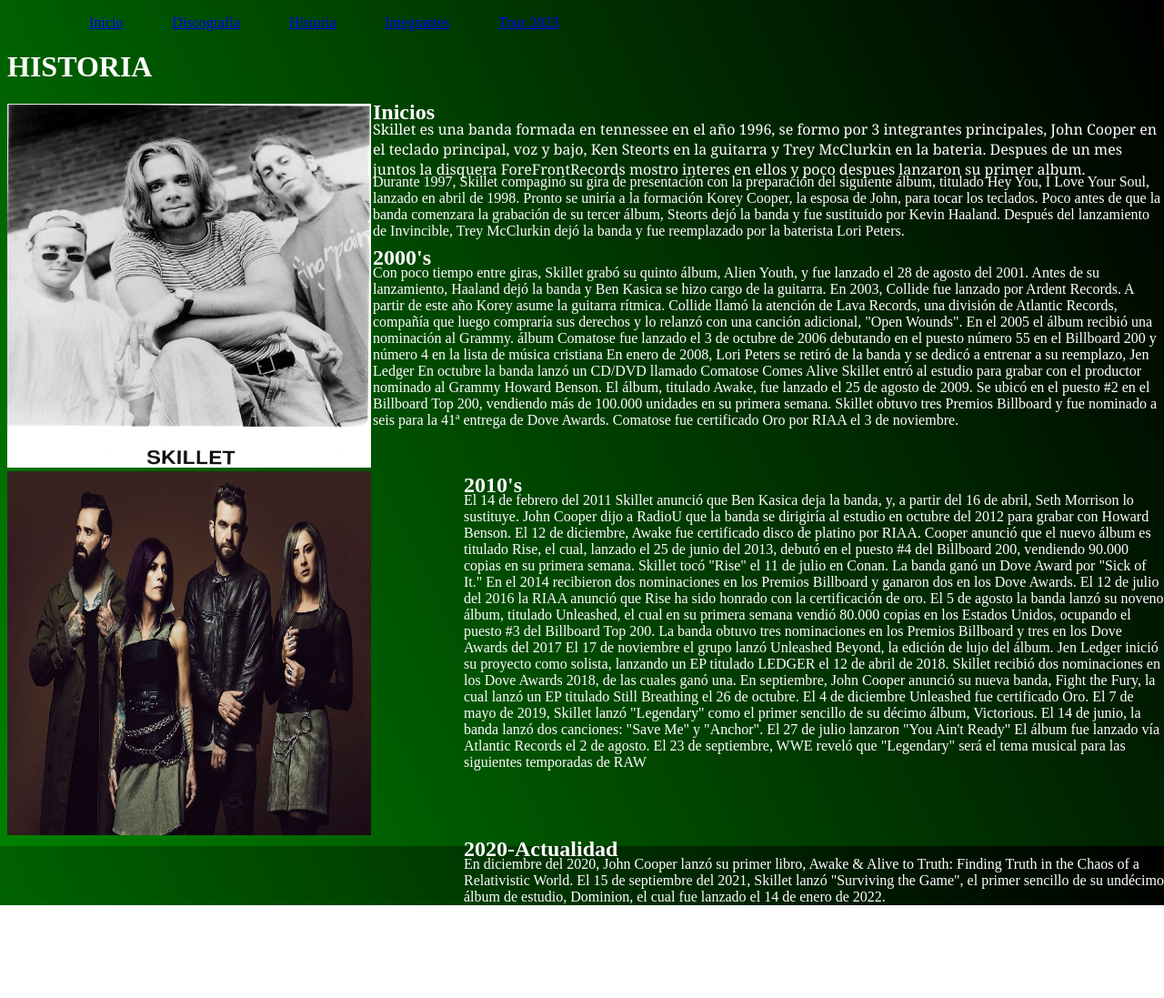
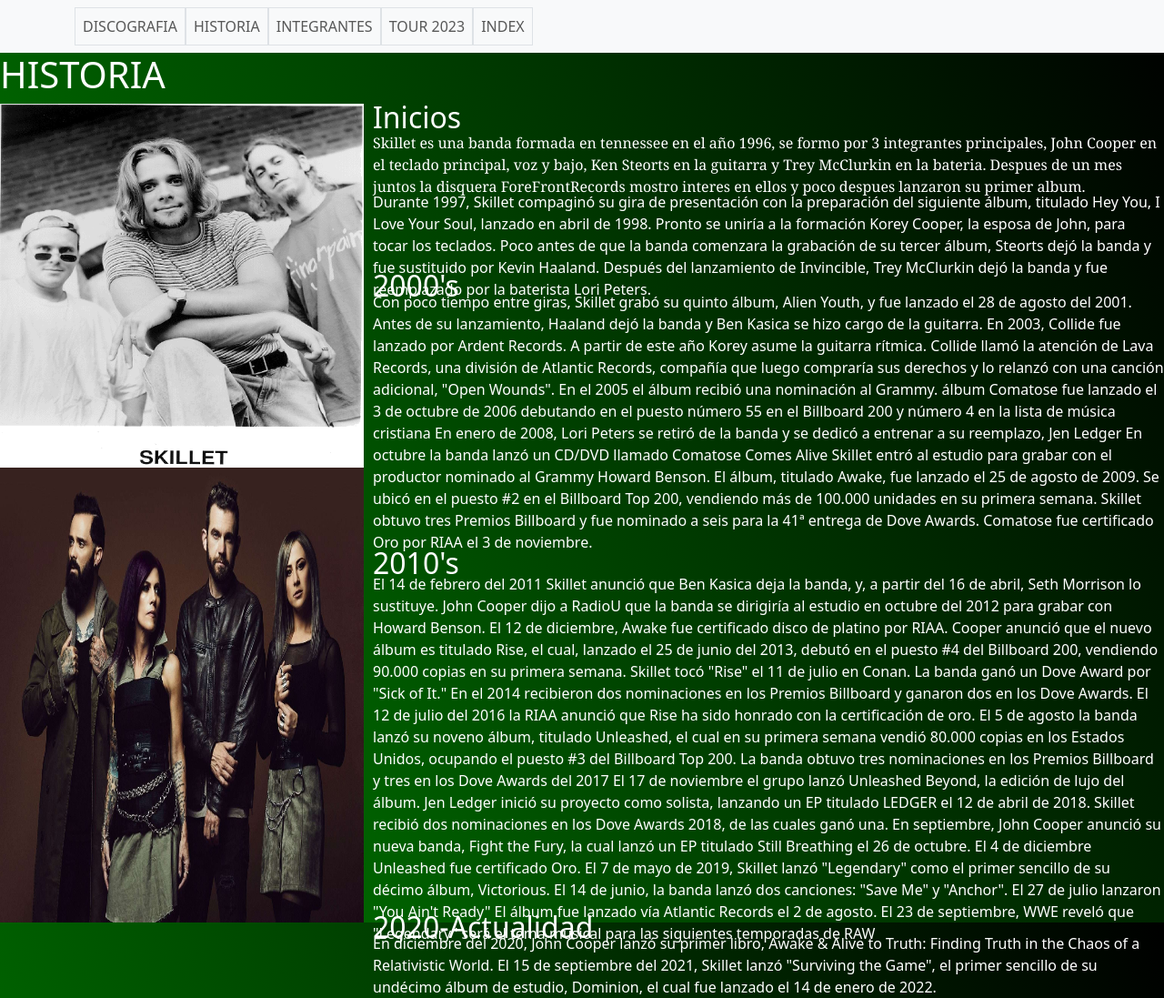
Before and after one commit to frano03/preentrega-parte-dos, a plain HTML site: page paginas/historia.html in a window 1280 px wide. Shown: the whole page at 91% size. Before the commit the page ends 995 px from the top, so only its background shows below. Drawn offline with nearby package versions, Linux system fonts and the light colour scheme.

Commit message:
bootstrap

```diff
--- a/css/styles.css
+++ b/css/styles.css
@@ -23,20 +23,20 @@
 .intro-text{
      color: white;
     position: absolute;
-    bottom: 450px; left: 610px;
+    bottom: 440px; left: 610px;
     font-size: large;
     font-family: Cambria, Cochin, Georgia, Times, 'Times New Roman', serif;
 }
 .intro-text-2{
      color: white;
     position: absolute;
-    bottom: 430px; left: 610px;
+    bottom: 390px; left: 610px;
     font-size: large;
 }
 .formtext{
      color: white;
     position: absolute;
-    left: 643px; top: 200px;
+    left: 643px; top: 230px;
 }
 #ig{
     width: 25px;
@@ -54,7 +54,7 @@
 #nombre{
      color: black;
     position: absolute;
-    left: 643px; top: 275px;
+    left: 643px; top: 278px;
 }
 #email{
      color: white;
@@ -64,7 +64,7 @@
 #mail{
      color: black;
     position: absolute;
-    left: 643px; top: 320px;
+    left: 643px; top: 325px;
 }
 #password{
     color: white;
@@ -74,7 +74,7 @@
 #contrasena{
     color: black;
     position: absolute;
-    left: 643px; top: 365px;
+    left: 643px; top: 370px;
 }
 #origen{
     color: white;
@@ -84,7 +84,7 @@
 #pais{
     color: black;
     position: absolute;
-    left: 643px; top: 410px;
+    left: 643px; top: 415px;
 }
 #genero{
     color: white;
@@ -130,7 +130,7 @@
     display: flex;
     flex-wrap: wrap;
     justify-content: space-between;
-    padding: 5px;
+    padding: 1px;
 }
 #disco-1{
     width: 225px;
@@ -256,7 +256,7 @@
 #img-1{
 
     width: 400px;
-    height: 400px;
+    height: 500px;
 }
 #img-2{
     width: 400px;
@@ -269,51 +269,51 @@
 .inicio-texto{
     position: absolute;
     left: 410px;
-    top: 90px;
+    top: 110px;
     color: white;
 }
 .texto-inicial{
     position: absolute;
     left: 410px;
-    top: 115px;
+    top: 145px;
     color: white;
 }
 .texto-medio{
     position: absolute;
     left: 410px;
-    top: 175px;
+    top: 210px;
     color: white;
 }
 .texto-2000{
     position: absolute;
     left: 410px;
-    top: 250px;
+    top: 295px;
     color: white;
 }
 .texto-2000-2{
     position: absolute;
     left: 410px;
-    top: 275px;
+    top: 320px;
     color: white;
 }
 .texto-2010{
     position: absolute;
-    left: 510px; top: 500px;
+    left: 410px; top: 600px;
     color: white;
 }
 .texto-2010-2{
     position: absolute;
-    left: 510px; top: 525px;
+    left: 410px; top: 630px;
     color: white;
 }
 .intro-2020{
     position: absolute;
-    left: 510px; top: 900px;
+    left: 410px; top: 1000px;
     color: white;
 }
 .texto-2020-2{
     position: absolute;
-    left: 510px; top: 925px;
+    left: 410px; top: 1025px;
     color: white;
 }
 /* pagina integrantes*/
--- a/paginas/historia.html
+++ b/paginas/historia.html
@@ -4,20 +4,31 @@
     <meta charset="UTF-8">
     <meta name="viewport" content="width=device-width, initial-scale=1.0">
     <title>Historia de la banda</title>
+    <link href="https://cdn.jsdelivr.net/npm/bootstrap@5.3.1/dist/css/bootstrap.min.css" rel="stylesheet" integrity="sha384-4bw+/aepP/YC94hEpVNVgiZdgIC5+VKNBQNGCHeKRQN+PtmoHDEXuppvnDJzQIu9" crossorigin="anonymous">
+    <!-- link del css -->
     <link rel="stylesheet" href="../css/styles.css">
 </head>
 <body>
     <header>
-        <nav>
-        <ul><!-- menu de navegacion -->
-            <li><a href="../index.html">Inicio</a></li>
-            <li><a href="discografia.html">Discografia</a></li>
-            <li><a href="historia.html">Historia</a></li>
-            <li><a href="integrantes.html">Integrantes</a></li>
-            <li><a href="tour-2023.html">Tour 2023</a></li>
-        </ul>
+        <nav class="navbar navbar-expand-lg bg-dark bg-body-tertiary ">
+            <div class="container">
+                <button class="navbar-toggler" type="button" data-bs-toggle="collapse" data-bs-target="#navbarNavAltMarkup"
+                aria-controls="navbarNavAltMarkup" aria-expanded="false" aria-label="Toggle navigation">
+                <span class="navbar-toggler-icon"></span>
+              </button>
+              <div class="collapse navbar-collapse" id="navbarNavAltMarkup">
+                <div class="navbar-nav">
+                  <a class="nav-link letra border" href="discografia.html">DISCOGRAFIA</a>
+                  <a class="nav-link letra border" href="historia.html">HISTORIA</a>
+                  <a class="nav-link letra border" href="integrantes.html">INTEGRANTES</a>
+                  <a class="nav-link letra border" href="tour-2023.html">TOUR 2023</a>
+                  <a class="nav-link letra border" href="../index.html">INDEX</a>
+                </div>
+              </div>
+            </div>
           </nav>
 </header>
+<main>
     <h1>HISTORIA</h1>
     <div>
         <img src="../multimedia/skilet-orig.gif" alt="miembros-antes" id="img-2">
@@ -56,5 +67,7 @@
     El 15 de septiembre del 2021, Skillet lanzó "Surviving the Game", el primer sencillo de su undécimo álbum de estudio, Dominion, el cual fue lanzado el 14 de enero de 2022.
 </p>
 </div>
+</main>
+<script src="https://cdn.jsdelivr.net/npm/bootstrap@5.3.1/dist/js/bootstrap.bundle.min.js" integrity="sha384-HwwvtgBNo3bZJJLYd8oVXjrBZt8cqVSpeBNS5n7C8IVInixGAoxmnlMuBnhbgrkm" crossorigin="anonymous"></script>
 </body>
 </html>
```
Also changed, not shown: index.html (+19 -10 lines), paginas/discografia.html (+20 -10 lines), paginas/integrantes.html (+19 -9 lines), paginas/tour-2023.html (+18 -9 lines). Lines whose indentation alone changed are shown as unchanged.
